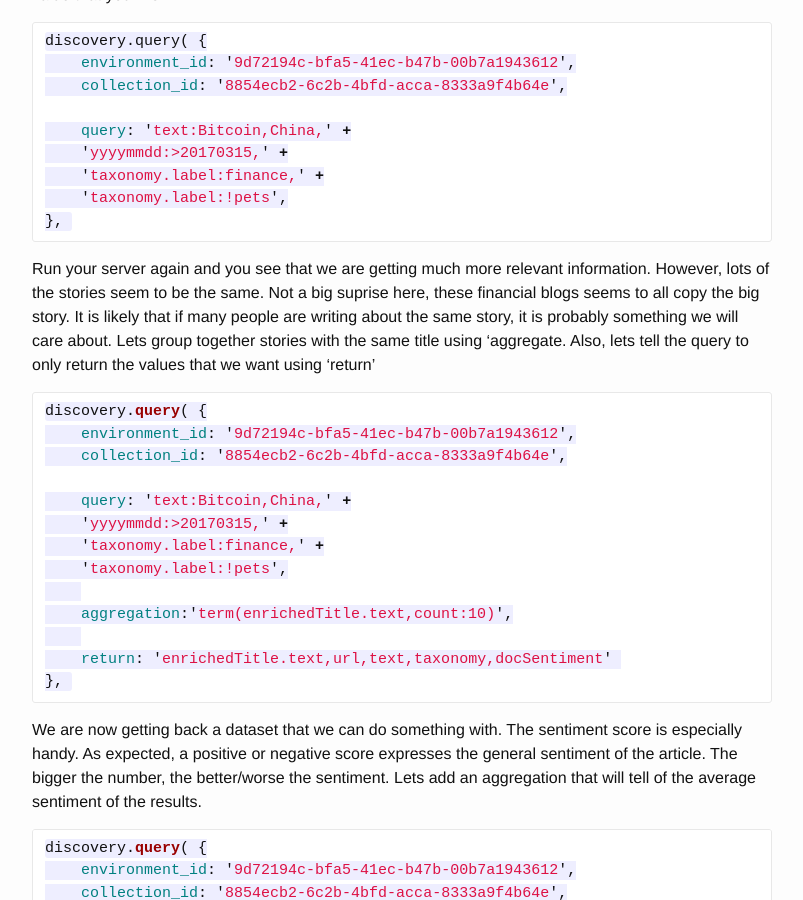
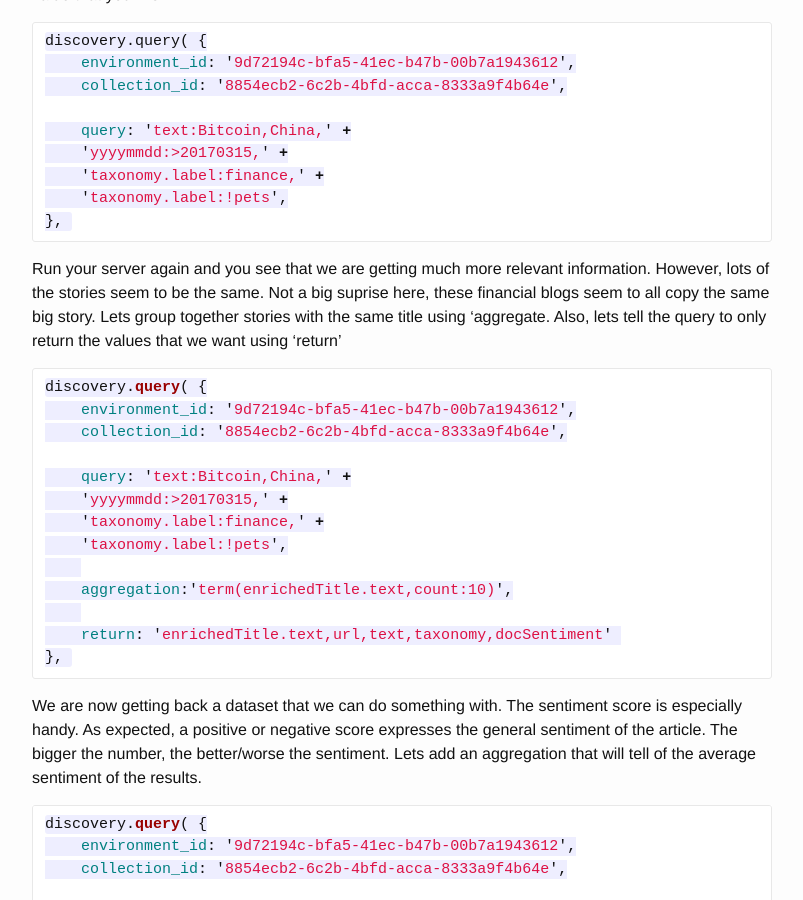
Before and after one commit to pwcremin/pwcremin.github.io, a Jekyll site: the page built from _posts/2017-03-15-discovery-news-bitcoin.markdown, in a window 1280 px wide and 900 px high, scrolled down 5070 px. Shown: the whole window, without its empty margins (238-1041 px from the left). Built offline with Jekyll 4.4.1, drawn with Linux system fonts in a browser that asks for light colours; comment, search, counter and statistics services are not loaded.

Commit message:
Update 2017-03-15-discovery-news-bitcoin.markdown

````diff
--- a/_posts/2017-03-15-discovery-news-bitcoin.markdown
+++ b/_posts/2017-03-15-discovery-news-bitcoin.markdown
@@ -195,7 +195,7 @@ discovery.query( {
 },
 ```
 
-Run your server again and you see that we are getting much more relevant information.  However, lots of the stories seem to be the same.  Not a big suprise here, these financial blogs seems to all copy the big story.  It is likely that if many people are writing about the same story, it is probably something we will care about.  Lets group together stories with the same title using 'aggregate.  Also, lets tell the query to only return the values that we want using 'return'
+Run your server again and you see that we are getting much more relevant information.  However, lots of the stories seem to be the same.  Not a big suprise here, these financial blogs seem to all copy the same big story. Lets group together stories with the same title using 'aggregate.  Also, lets tell the query to only return the values that we want using 'return'
 
 ```javascript
 discovery.query( {
````
